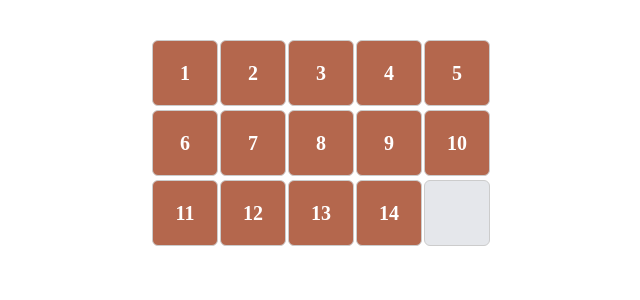
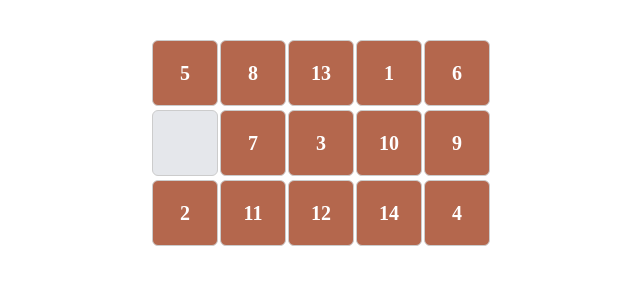
Before and after one commit to filiplyrheden/Nummerpussel, a React (Vite) app: page / in a window 1280 px wide. Shown: the top 300 px of the page, without its empty margins (320-960 px from the left). Built offline with nearby package versions, Linux system fonts and the light colour scheme.

Commit message:
Created shuffleArray function to randomize the squares

```diff
--- a/src/components/Board.tsx
+++ b/src/components/Board.tsx
@@ -1,15 +1,18 @@
 import Square from "./Square";
 import "./Board.css";
+import { shuffleArray } from "../utils/shuffle";
 
 export default function Board() {
   const totalSquares = 3 * 5;
-  const tiles = Array.from({ length: totalSquares }, (_, i) =>
+  const square = Array.from({ length: totalSquares }, (_, i) =>
     i === totalSquares - 1 ? null : i + 1
   );
 
+  const shuffledSquares = shuffleArray(square);
+
   return (
     <div className="board" style={{ gridTemplateColumns: `repeat(5, 64px)` }}>
-      {tiles.map((square, i) => (
+      {shuffledSquares.map((square, i) => (
         <Square key={i} value={square} />
       ))}
     </div>
--- /dev/null
+++ b/src/utils/shuffle.ts
@@ -0,0 +1,8 @@
+export function shuffleArray<T>(array: T[]): T[] {
+  const copy = [...array];
+  for (let i = copy.length - 1; i > 0; i--) {
+    const j = Math.floor(Math.random() * (i + 1));
+    [copy[i], copy[j]] = [copy[j], copy[i]];
+  }
+  return copy;
+}
```
